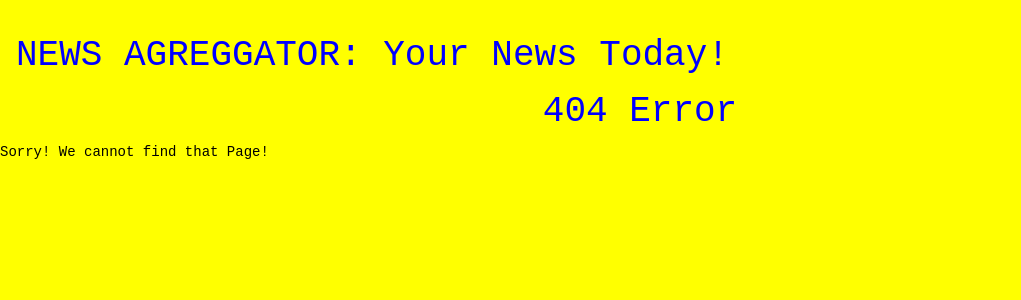
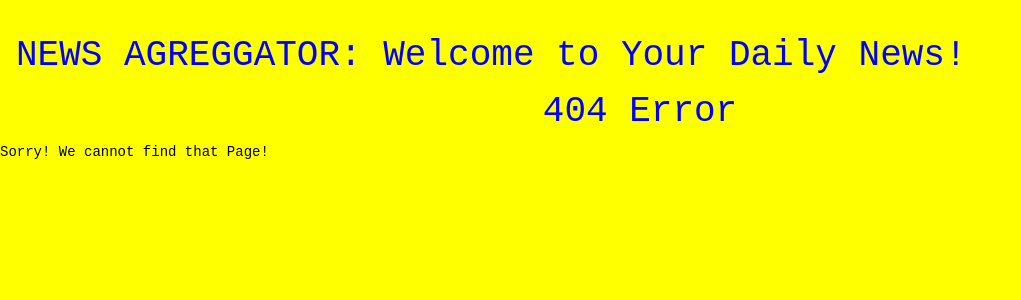
Before and after one commit to 3xistentialcrisis/News, a Flask app: template app/templates/404-error.html in a window 1280 px wide. Shown: the top 300 px of the page, without its empty margins (0-1021 px from the left). Run offline with Flask 2, Linux system fonts and the light colour scheme; the template is opened without the code that fills it, so the values that code supplies are empty; some libraries are stand-ins or nearby versions.

Commit message:
correct navbar title

```diff
--- a/app/templates/navbar.html
+++ b/app/templates/navbar.html
@@ -5,7 +5,7 @@
 
             <div class="container-fluid">
                 <div class="navbar-header">
-                    <a class="navbar-brand" href="/"><h1 class="text-center">NEWS AGREGGATOR: Your News Today!</h1></a>
+                    <a class="navbar-brand" href="/"><h1 class="text-center">NEWS AGREGGATOR: Welcome to Your Daily News!</h1></a>
                 </div>
 
             </div>
```
